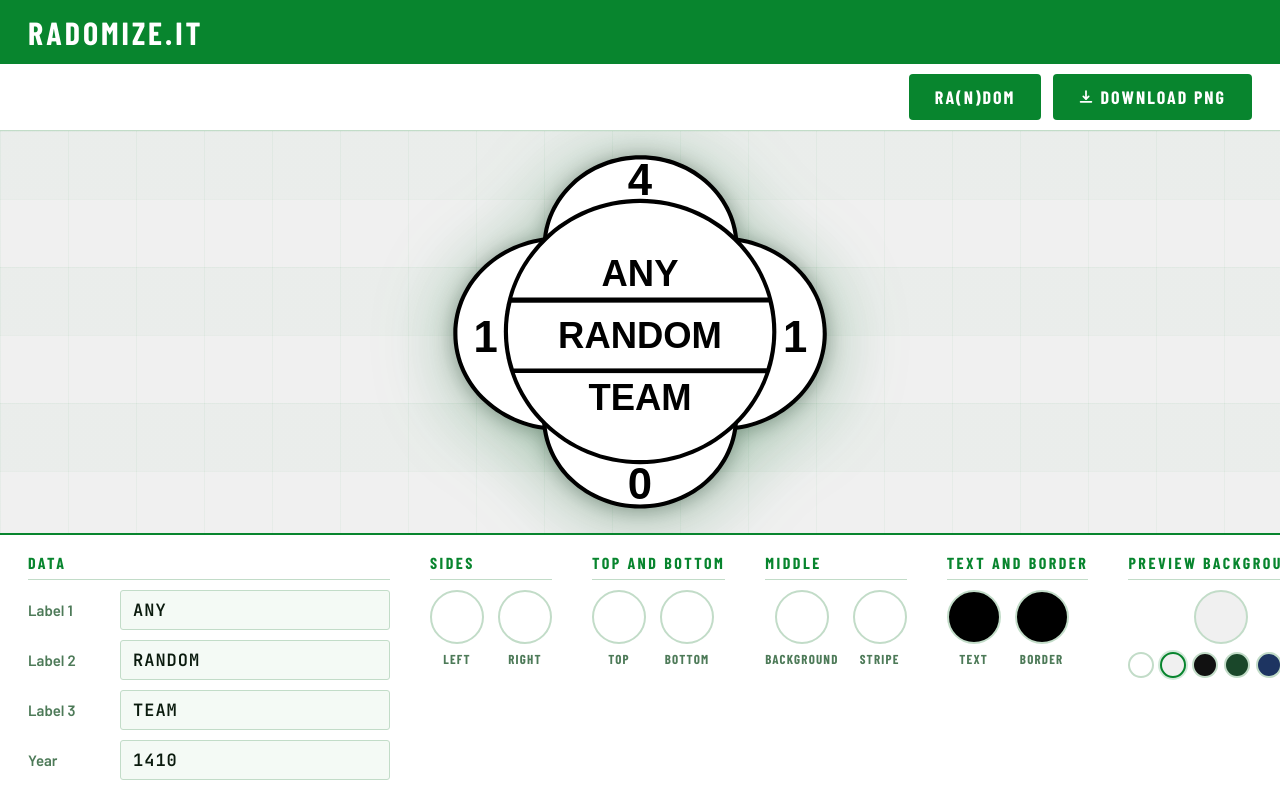
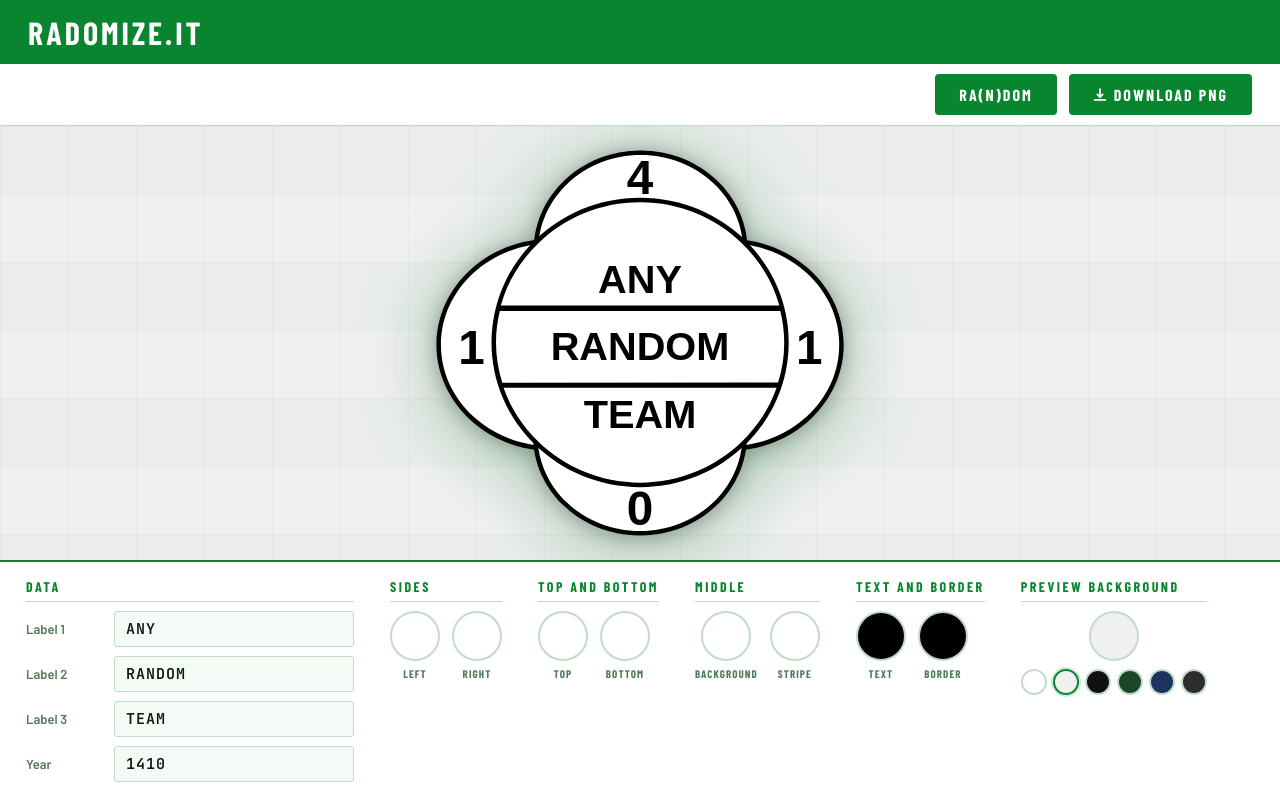
Before and after one commit to jakubkarlo/radomize, a React (Vite) app: page / in a window 1280 px wide. Built offline with nearby package versions, Linux system fonts and the light colour scheme; a web font is replaced by a local one.

Commit message:
Downloading, dark mode removal

```diff
--- a/src/App.css
+++ b/src/App.css
@@ -418,60 +418,60 @@
   }
 
   .toolbar-btn {
-    padding: 12px 26px;
-    font-size: 18px;
+    padding: 11px 24px;
+    font-size: 16px;
     letter-spacing: 2px;
   }
 
   .panel-controls {
-    padding: 18px 28px 20px;
-    gap: 40px;
+    padding: 16px 26px 18px;
+    gap: 36px;
   }
 
   .panel-controls > .ctrl-section:first-child {
-    min-width: 270px;
+    min-width: 260px;
   }
 
   .color-sections {
-    gap: 40px;
+    gap: 36px;
   }
 
   .ctrl-section {
-    gap: 10px;
+    gap: 9px;
   }
 
   .ctrl-section-title {
-    font-size: 16px;
+    font-size: 14px;
     letter-spacing: 2.5px;
-    padding-bottom: 7px;
+    padding-bottom: 6px;
   }
 
   .field-lbl {
-    width: 84px;
+    width: 80px;
+    font-size: 13px;
+  }
+
+  .field-input {
+    padding: 7px 11px;
     font-size: 15px;
   }
 
-  .field-input {
-    padding: 8px 12px;
-    font-size: 17px;
-  }
-
   .color-chips-row {
-    gap: 14px;
+    gap: 12px;
   }
 
   .color-chip {
-    gap: 7px;
+    gap: 6px;
   }
 
   .color-chip-swatch {
-    width: 54px;
-    height: 54px;
+    width: 50px;
+    height: 50px;
   }
 
   .color-chip-label {
-    font-size: 13px;
-    letter-spacing: 1.2px;
+    font-size: 11px;
+    letter-spacing: 1.1px;
   }
 
   .bg-preset {
@@ -498,59 +498,59 @@
   }
 
   .toolbar-btn {
-    padding: 14px 32px;
-    font-size: 21px;
+    padding: 13px 30px;
+    font-size: 19px;
     letter-spacing: 2.2px;
   }
 
   .panel-controls {
-    padding: 22px 36px 24px;
-    gap: 52px;
+    padding: 20px 34px 22px;
+    gap: 48px;
   }
 
   .panel-controls > .ctrl-section:first-child {
-    min-width: 320px;
+    min-width: 300px;
   }
 
   .color-sections {
-    gap: 52px;
+    gap: 48px;
   }
 
   .ctrl-section {
-    gap: 12px;
+    gap: 11px;
   }
 
   .ctrl-section-title {
-    font-size: 20px;
+    font-size: 17px;
     padding-bottom: 8px;
   }
 
   .field-lbl {
-    width: 100px;
-    font-size: 17px;
+    width: 94px;
+    font-size: 15px;
   }
 
   .field-input {
-    padding: 10px 14px;
-    font-size: 20px;
+    padding: 9px 13px;
+    font-size: 18px;
   }
 
   .color-chips-row {
-    gap: 18px;
+    gap: 16px;
   }
 
   .color-chip {
-    gap: 8px;
+    gap: 7px;
   }
 
   .color-chip-swatch {
-    width: 64px;
-    height: 64px;
+    width: 58px;
+    height: 58px;
   }
 
   .color-chip-label {
-    font-size: 15px;
-    letter-spacing: 1.4px;
+    font-size: 13px;
+    letter-spacing: 1.3px;
   }
 
   .bg-preset {
--- a/src/App.tsx
+++ b/src/App.tsx
@@ -140,15 +140,27 @@ export default function App() {
       canvas.height = 972;
       const ctx = canvas.getContext('2d')!;
       ctx.drawImage(img, 0, 0);
-      canvas.toBlob((pngBlob) => {
-        if (!pngBlob) return;
-        const a = document.createElement('a');
-        a.href = URL.createObjectURL(pngBlob);
-        a.download = (params.nickname || 'logo').toLowerCase() + '.png';
-        a.click();
-        URL.revokeObjectURL(a.href);
-      }, 'image/png');
       URL.revokeObjectURL(url);
+
+      const filename = (params.nickname || 'logo').toLowerCase() + '.png';
+      const isInApp = /FBAN|FBAV|Instagram|Line\//i.test(navigator.userAgent);
+
+      if (isInApp) {
+        // In-app browsers (Messenger, IG) blokują blob download —
+        // otwieramy dataURL w nowej karcie (przeglądarka systemowa)
+        window.open(canvas.toDataURL('image/png'), '_blank');
+      } else {
+        canvas.toBlob((pngBlob) => {
+          if (!pngBlob) return;
+          const a = document.createElement('a');
+          a.href = URL.createObjectURL(pngBlob);
+          a.download = filename;
+          document.body.appendChild(a);
+          a.click();
+          document.body.removeChild(a);
+          setTimeout(() => URL.revokeObjectURL(a.href), 100);
+        }, 'image/png');
+      }
     };
     img.src = url;
   };
--- a/src/index.css
+++ b/src/index.css
@@ -22,23 +22,6 @@
   --accent-dim:    rgba(8, 133, 46, 0.10);
 }
 
-@media (prefers-color-scheme: dark) {
-  :root {
-    /* ── Dark: Stadium Night ── */
-    --bg:            #030805;
-    --panel:         #060d08;
-    --fg:            #c8e5ce;
-    --fg-muted:      #356645;
-    --border:        #0c1f12;
-    --input-bg:      #040a06;
-    --btn-bg:        #080f09;
-    --btn-hover:     #0b1a0d;
-    --accent:        #08852e;
-    --accent-bright: #10c03c;
-    --accent-glow:   rgba(8, 133, 46, 0.28);
-    --accent-dim:    rgba(8, 133, 46, 0.13);
-  }
-}
 
 body {
   margin: 0;
```
